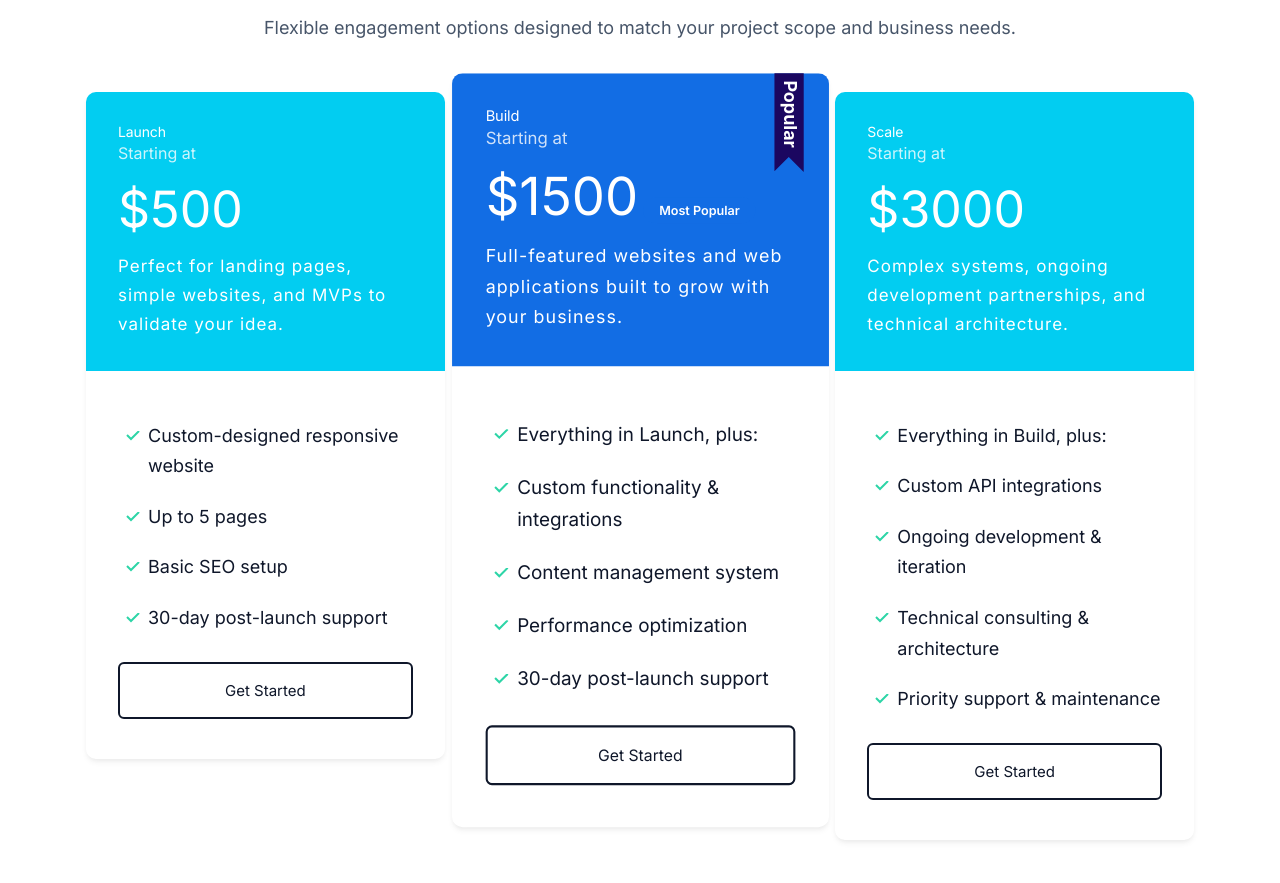
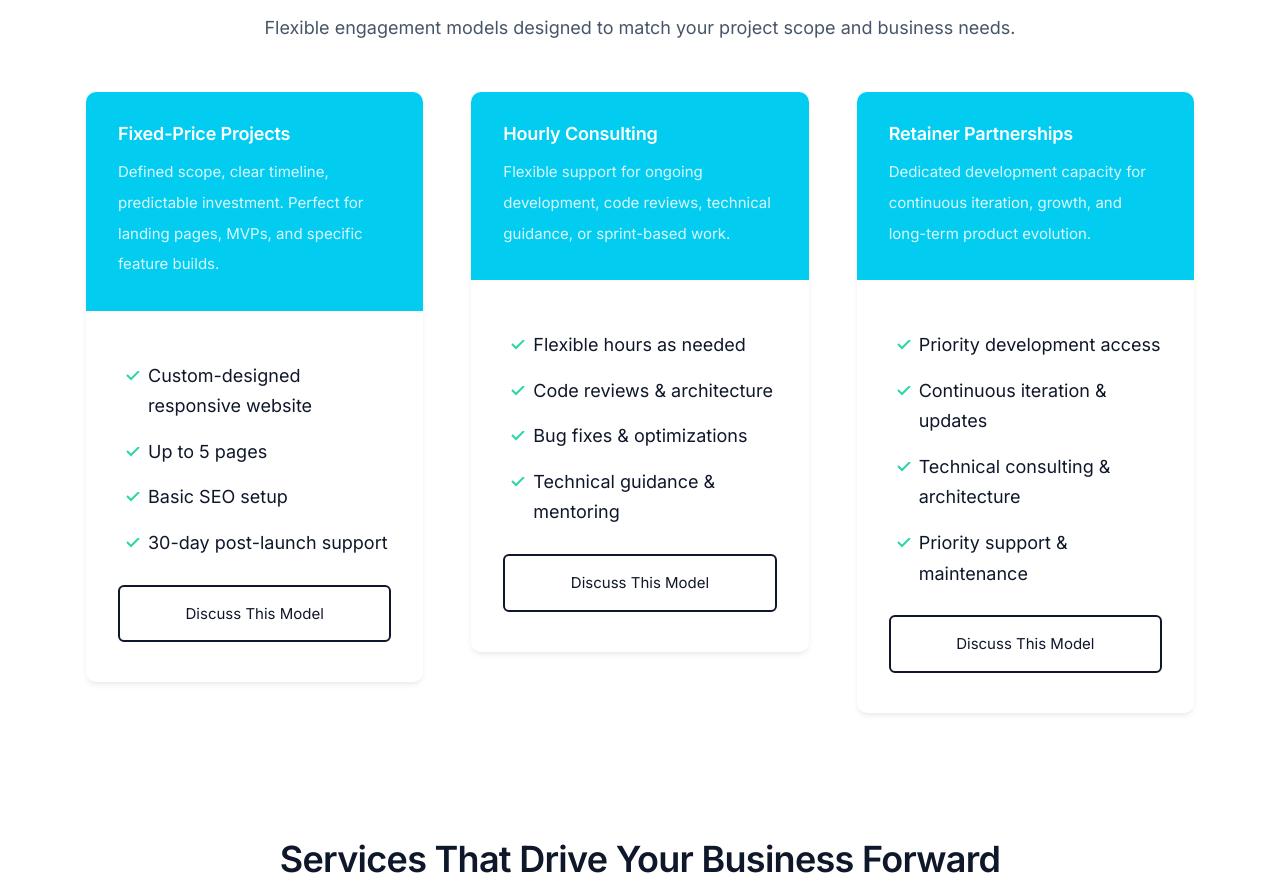
Before and after one commit to hebersandoval/eclipse, an Eleventy site: page src/index.njk in a window 1280 px wide. Shown: the part 941-1824 px from the top of the page. Built offline with nearby package versions, Linux system fonts and the light colour scheme; Eleventy itself is replaced by a stand-in of ours; files that its build step writes are made by us from their sources.

Commit message:
Took off the pricing in the plan section.

```diff
--- a/assets/css/blocks/plan.css
+++ b/assets/css/blocks/plan.css
@@ -7,62 +7,25 @@
 .plan__name {
     color: var(--color-white);
     margin: 0;
-    font-weight: 500;
-    font-size: 2.4rem;
-}
-
-.plan__price-label {
+    font-weight: 600;
     font-size: 2rem;
-    font-weight: 300;
-    display: block;
-    opacity: 0.8;
-}
-
-.plan__price {
-    font-size: 6rem;
-}
-
-.plan__billing-cycle {
-    font-size: 2.4rem;
-    font-weight: 300;
-    opacity: 0.8;
-    margin-right: 1rem;
+    margin-bottom: var(--space-3);
 }
 
 .plan__description {
-    font-size: 2rem;
-    font-weight: 300;
-    letter-spacing: 1px;
-    display: block;
+    font-size: 1.6rem;
+    font-weight: 400;
+    line-height: 1.5;
+    color: var(--color-white);
+    opacity: 0.85;
 }
 
 .plan .list__item {
-    margin-bottom: 2rem;
-}
-
-.plan--popular {
-    transform: scale(1.05);
-}
-
-.plan--popular .card__header {
-    position: relative;
-}
-
-.plan--popular .card__header::before {
-    content: url(/assets/images/popular.svg);
-    width: 40px;
-    display: inline-block;
-    position: absolute;
-    top: -6px;
-    right: 5%;
+    margin-bottom: 1.5rem;
 }
 
 .plan:hover {
     transform: translateY(-4px);
-}
-
-.plan--popular:hover {
-    transform: scale(1.05) translateY(-4px);
 }
 
 /* Plans Block - Header Spacing */
@@ -72,27 +35,19 @@
 
 /* Plans Block - Grid Gap */
 .block-plans .grid {
-    gap: var(--space-7) var(--space-4);
+    gap: var(--space-6);
 }
 
 @media screen and (min-width: 1024px) {
     .plan__name {
-        font-size: 1.4rem;
-    }
-
-    .plan__price-label {
-        font-size: 1.6rem;
-    }
-
-    .plan__price {
-        font-size: 5rem;
-    }
-
-    .plan__billing-cycle {
-        font-size: 1.6rem;
+        font-size: 1.8rem;
     }
 
     .plan__description {
-        font-size: 1.7rem;
+        font-size: 1.5rem;
+    }
+
+    .block-plans .grid {
+        gap: var(--space-7);
     }
 }
--- a/src/_templates/components/plan.njk
+++ b/src/_templates/components/plan.njk
@@ -2,16 +2,14 @@
 <section class="block container block-plans" id="pricing" data-aos="fade-up">
     <header class="block__header">
         <h2>How We Work Together</h2>
-        <p>Flexible engagement options designed to match your project scope and business needs.</p>
+        <p>Flexible engagement models designed to match your project scope and business needs.</p>
     </header>
     <div class="grid grid--1x3">
         <div class="plan">
             <div class="card card--secondary">
                 <header class="card__header">
-                    <h3 class="plan__name">Launch</h3>
-                    <span class="plan__price-label">Starting at</span>
-                    <span class="plan__price">$500</span>
-                    <span class="plan__description">Perfect for landing pages, simple websites, and MVPs to validate your idea.</span>
+                    <h3 class="plan__name">Fixed-Price Projects</h3>
+                    <span class="plan__description">Defined scope, clear timeline, predictable investment. Perfect for landing pages, MVPs, and specific feature builds.</span>
                 </header>
                 <div class="card__body">
                     <ul class="list list--tick">
@@ -20,29 +18,7 @@
                         <li class="list__item">Basic SEO setup</li>
                         <li class="list__item">30-day post-launch support</li>
                     </ul>
-                    <a href="/contact" class="btn btn--outline btn--block">Get Started</a>
-                </div>
-            </div>
-        </div>
-
-        <div class="plan plan--popular">
-            <div class="card card--primary">
-                <header class="card__header">
-                    <h3 class="plan__name">Build</h3>
-                    <span class="plan__price-label">Starting at</span>
-                    <span class="plan__price">$1500</span>
-                    <span class="badge badge--primary badge--small">Most Popular</span>
-                    <span class="plan__description">Full-featured websites and web applications built to grow with your business.</span>
-                </header>
-                <div class="card__body">
-                    <ul class="list list--tick">
-                        <li class="list__item">Everything in Launch, plus:</li>
-                        <li class="list__item">Custom functionality & integrations</li>
-                        <li class="list__item">Content management system</li>
-                        <li class="list__item">Performance optimization</li>
-                        <li class="list__item">30-day post-launch support</li>
-                    </ul>
-                    <a href="/contact" class="btn btn--outline btn--block">Get Started</a>
+                    <a href="/contact" class="btn btn--outline btn--block">Discuss This Model</a>
                 </div>
             </div>
         </div>
@@ -50,20 +26,35 @@
         <div class="plan">
             <div class="card card--secondary">
                 <header class="card__header">
-                    <h3 class="plan__name">Scale</h3>
-                    <span class="plan__price-label">Starting at</span>
-                    <span class="plan__price">$3000</span>
-                    <span class="plan__description">Complex systems, ongoing development partnerships, and technical architecture.</span>
+                    <h3 class="plan__name">Hourly Consulting</h3>
+                    <span class="plan__description">Flexible support for ongoing development, code reviews, technical guidance, or sprint-based work.</span>
                 </header>
                 <div class="card__body">
                     <ul class="list list--tick">
-                        <li class="list__item">Everything in Build, plus:</li>
-                        <li class="list__item">Custom API integrations</li>
-                        <li class="list__item">Ongoing development & iteration</li>
+                        <li class="list__item">Flexible hours as needed</li>
+                        <li class="list__item">Code reviews & architecture</li>
+                        <li class="list__item">Bug fixes & optimizations</li>
+                        <li class="list__item">Technical guidance & mentoring</li>
+                    </ul>
+                    <a href="/contact" class="btn btn--outline btn--block">Discuss This Model</a>
+                </div>
+            </div>
+        </div>
+
+        <div class="plan">
+            <div class="card card--secondary">
+                <header class="card__header">
+                    <h3 class="plan__name">Retainer Partnerships</h3>
+                    <span class="plan__description">Dedicated development capacity for continuous iteration, growth, and long-term product evolution.</span>
+                </header>
+                <div class="card__body">
+                    <ul class="list list--tick">
+                        <li class="list__item">Priority development access</li>
+                        <li class="list__item">Continuous iteration & updates</li>
                         <li class="list__item">Technical consulting & architecture</li>
                         <li class="list__item">Priority support & maintenance</li>
                     </ul>
-                    <a href="/contact" class="btn btn--outline btn--block">Get Started</a>
+                    <a href="/contact" class="btn btn--outline btn--block">Discuss This Model</a>
                 </div>
             </div>
         </div>
```
Also changed, not shown: memory-bank/progress.md (+2 -0 lines).
